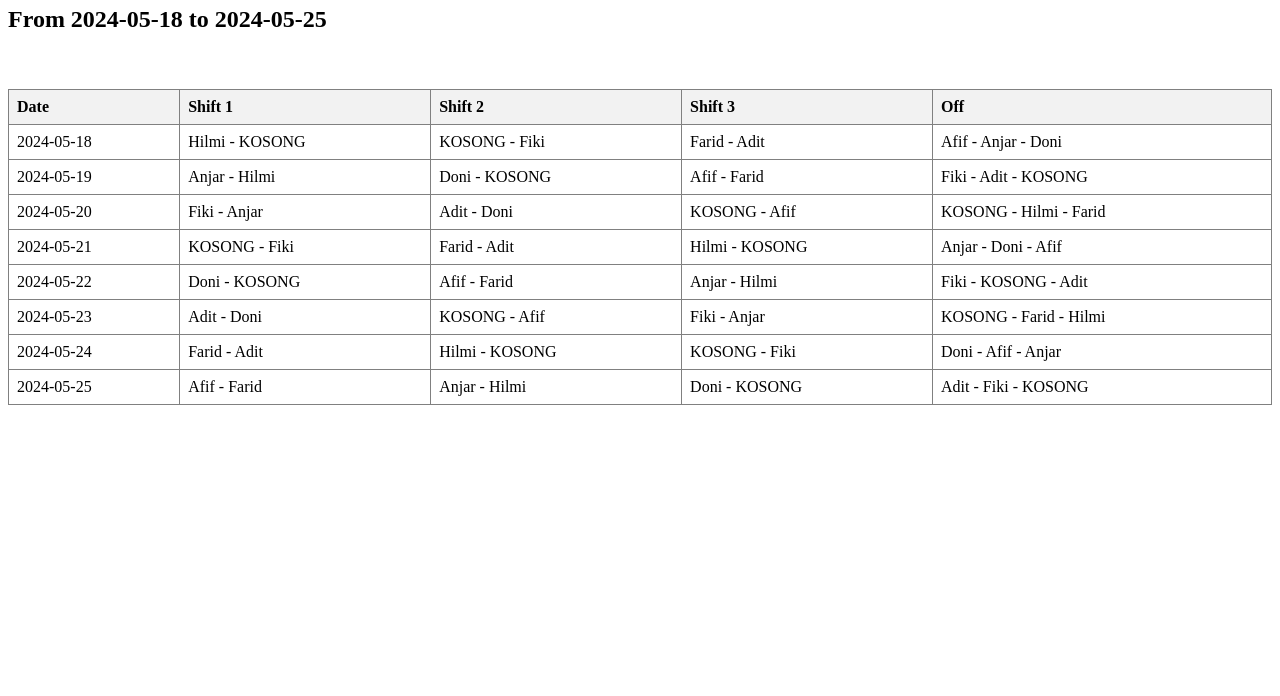
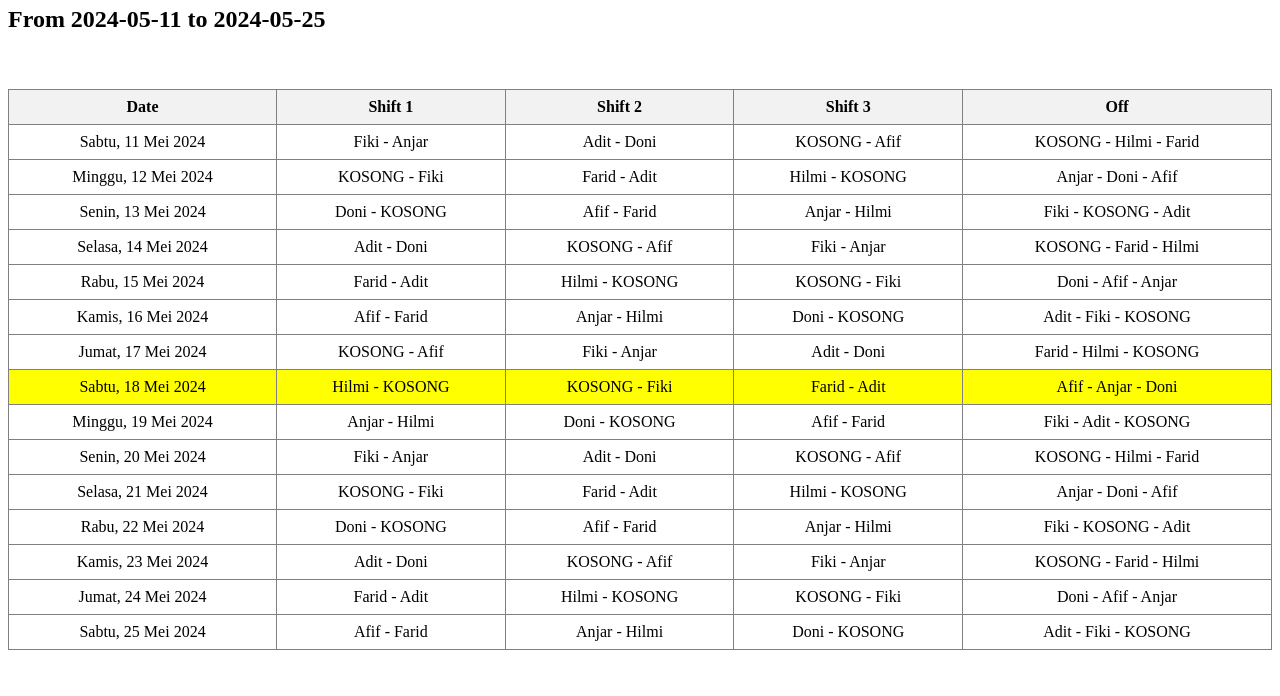
Before and after one commit to E9CryptTeam/e9cryptteam.github.io, a plain HTML site: page index.html in a window 1280 px wide. Shown: the part 104-800 px from the top of the page. Drawn offline with Linux system fonts and the light colour scheme.

Commit message:
feat: timezone, locales and highlight today columns

```diff
--- a/index.html
+++ b/index.html
@@ -13,7 +13,7 @@
       th,
       td {
         padding: 8px;
-        text-align: left;
+        text-align: center;
       }
 
       th {
@@ -22,6 +22,10 @@
 
       tr:nth-child(even) {
         background-color: #f2f2f2;
+      }
+
+      .highlight {
+        background-color: yellow;
       }
     </style>
   </head>
@@ -133,7 +137,7 @@
           const dayOffset = Math.floor((currentDate - new Date(2024, 4, 13)) / (1000 * 60 * 60 * 24));
           const dayOfCycle = ((dayOffset % cycleLength) + cycleLength) % cycleLength;
           schedule.push({
-            date: currentDate.toISOString().split("T")[0],
+            date: currentDate.toLocaleString("id", { weekday: "long", year: "numeric", month: "long", day: "numeric", timeZone: "Asia/Jakarta" }),
             shifts: {
               shift_1: cyclePattern[dayOfCycle].shifts[0],
               shift_2: cyclePattern[dayOfCycle].shifts[1],
@@ -170,7 +174,7 @@
 
           schedule.forEach((day) => {
             const row = `
-                        <tr>
+                        <tr class="${day.date === new Date().toLocaleString("id", { weekday: "long", year: "numeric", month: "long", day: "numeric", timeZone: "Asia/Jakarta" }) ? "highlight" : ""}">
                             <td>${day.date}</td>
                             <td>${day.shifts.shift_1.join(" - ")}</td>
                             <td>${day.shifts.shift_2.join(" - ")}</td>
@@ -186,8 +190,12 @@
       });
 
       // Set default dates and trigger form submission to show initial data
-      const defaultStart = new Date();
-      const defaultEnd = new Date(new Date().setDate(defaultStart.getDate() + 7));
+      // default date is start: date - 7 days, end: date + 7 days
+      const today = new Date();
+      const defaultStart = new Date(today);
+      defaultStart.setDate(today.getDate() - 7);
+      const defaultEnd = new Date(today);
+      defaultEnd.setDate(today.getDate() + 7);
       document.getElementById("start").value = defaultStart.toISOString().split("T")[0];
       document.getElementById("end").value = defaultEnd.toISOString().split("T")[0];
       document.getElementById("date-form").dispatchEvent(new Event("submit"));
```
